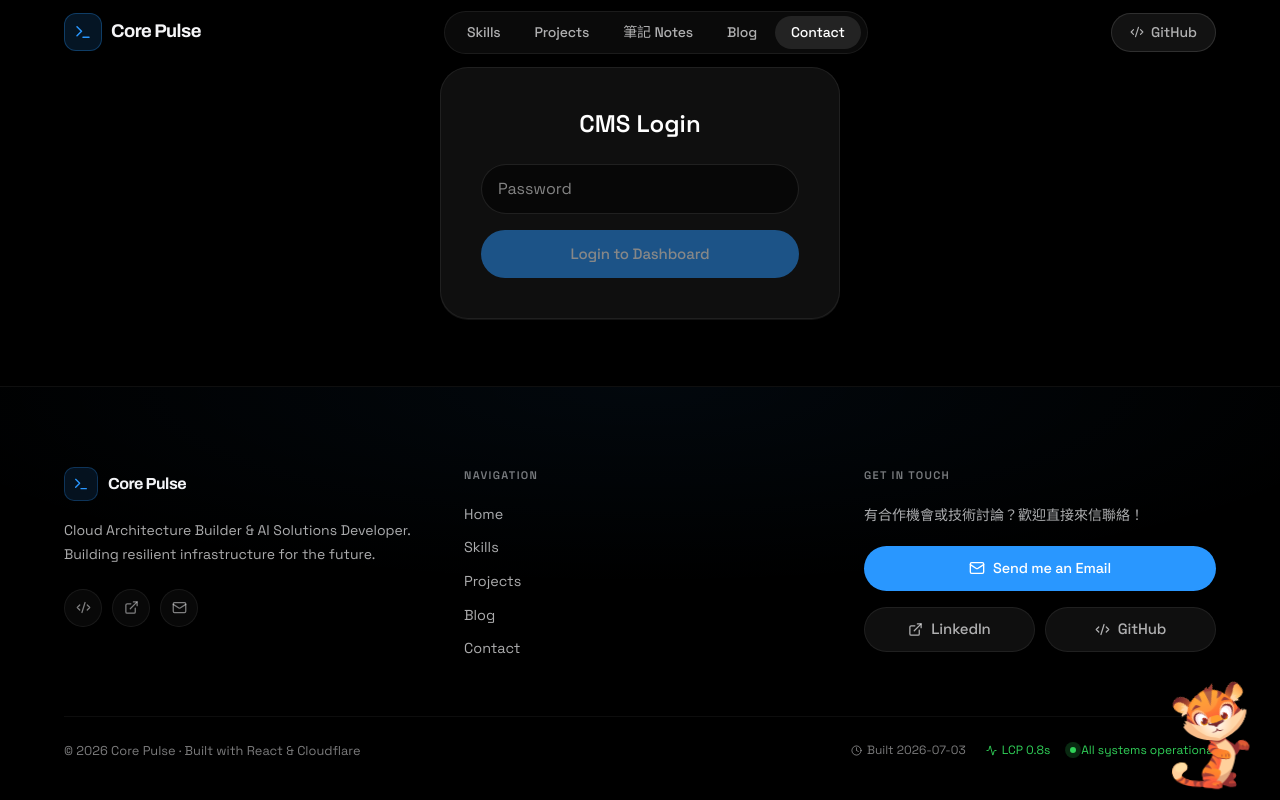
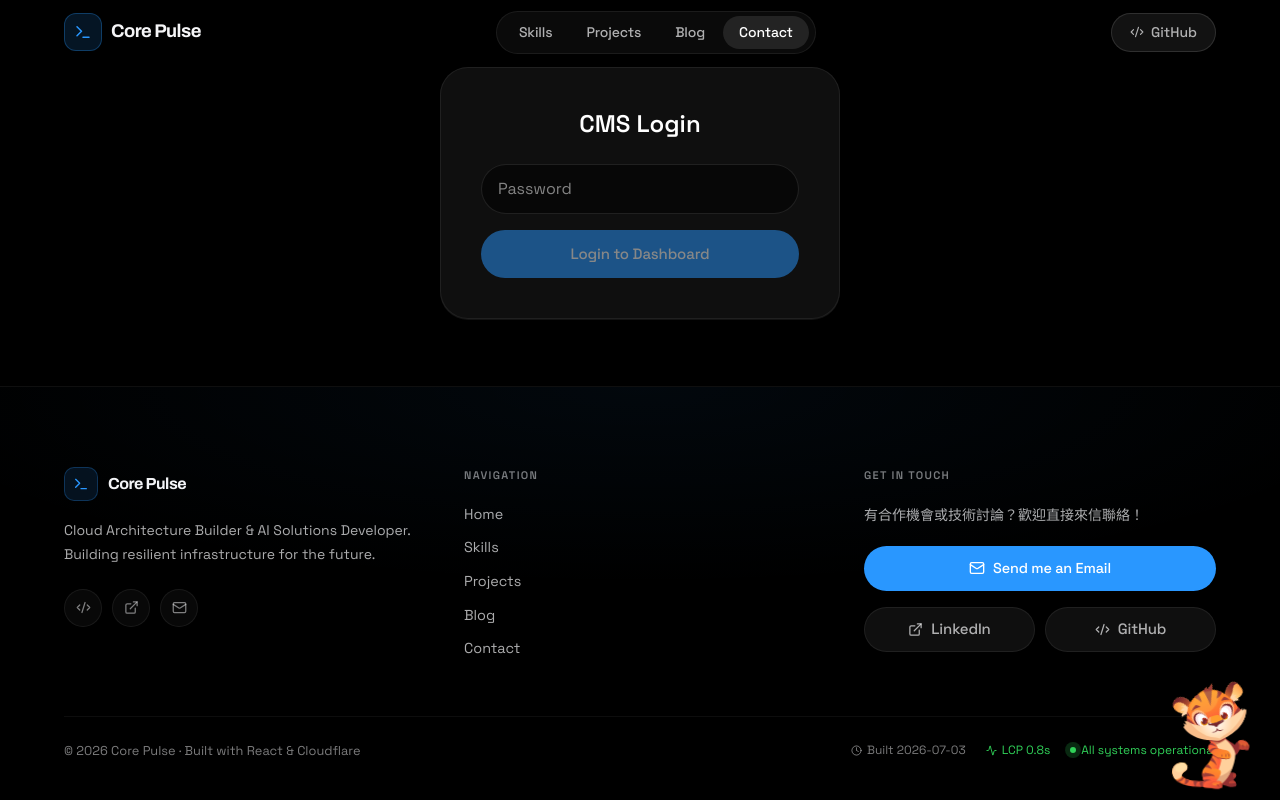
Before and after one commit to hsjinde/CORE-PULSE, a React (Vite) app: page /admin in a window 1280 px wide. Built offline with nearby package versions, Linux system fonts and the light colour scheme.

Commit message:
feat(nav): Navbar 移除筆記 Notes 外連入口 (B 入口)

```diff
--- a/src/components/Navbar/Navbar.tsx
+++ b/src/components/Navbar/Navbar.tsx
@@ -2,14 +2,12 @@ import { useState, useEffect } from 'react'
 import { Link } from 'react-router-dom'
 import { motion, AnimatePresence } from 'framer-motion'
 import { Terminal, Code2, X, AlignRight } from 'lucide-react'
-import { NOTES_URL } from '@/lib/notes'
 
 const navLinks: { href: string; label: string; external?: boolean }[] = [
-  { href: '#skills',   label: 'Skills'                       },
-  { href: '#projects', label: 'Projects'                     },
-  { href: NOTES_URL,   label: '筆記 Notes', external: true    },
-  { href: '#blog',     label: 'Blog'                         },
-  { href: '#contact',  label: 'Contact'                      },
+  { href: '#skills',   label: 'Skills'   },
+  { href: '#projects', label: 'Projects' },
+  { href: '#blog',     label: 'Blog'     },
+  { href: '#contact',  label: 'Contact'  },
 ]
 
 export default function Navbar() {
```
